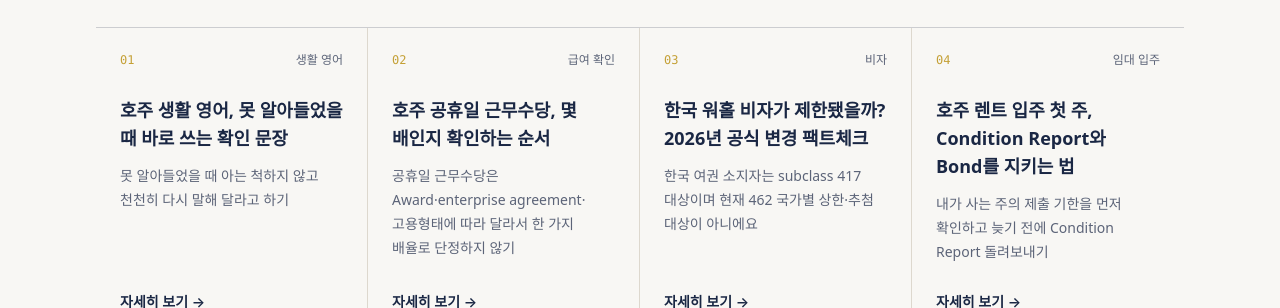
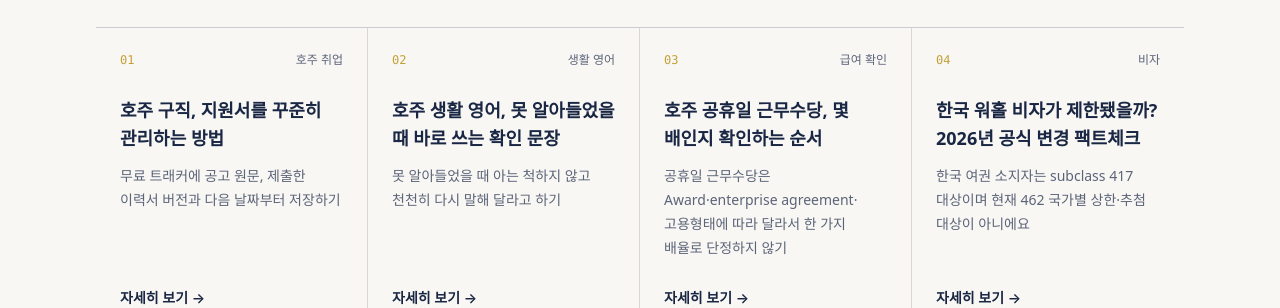
Before and after one commit to jelov219au/aussie-compass, a Next.js app: page /resources in a window 1280 px wide. Shown: the part 644-952 px from the top of the page. Built offline with nearby package versions, Linux system fonts and the light colour scheme; no server answers.

Commit message:
Fix job search article source

```diff
--- a/src/data/articles.ts
+++ b/src/data/articles.ts
@@ -125,18 +125,18 @@ export const articles: Article[] = [
     category: "호주 취업",
     readingTime: "5분",
     publishedAt: "2026-08-13",
-    updatedAt: "2026-08-17",
-    quickSummary: ["지원할 때 공고 원문과 제출한 이력서 버전을 함께 보관하기", "지원 완료와 다음 확인 날짜를 한 세트로 기록하기", "면접 결과와 개선점을 다음 지원서에 바로 반영하기"],
+    updatedAt: "2026-08-23",
+    quickSummary: ["무료 트래커에 공고 원문, 제출한 이력서 버전과 다음 날짜부터 저장하기", "지원 완료와 다음 확인 날짜를 한 세트로 기록하기", "면접 결과와 개선점을 다음 지원서에 바로 반영하기"],
     toolHref: "/job-application-tracker",
     toolLabel: "구직 지원 트래커 사용하기",
     sections: [
-      { heading: "지원 건수보다 다음 행동이 중요해요", paragraphs: ["여러 공고에 지원하다 보면 어느 회사에 어떤 이력서를 보냈는지 쉽게 잊게 돼요. 회사명과 직무뿐 아니라 다음에 해야 할 행동을 함께 기록하면 구직 활동이 막연한 기다림에서 다음에 무엇을 해야 할지 분명해져요."] },
+      { heading: "지원 건수보다 다음 행동이 중요해요", paragraphs: ["여러 공고에 지원하다 보면 어느 회사에 어떤 이력서를 보냈는지 쉽게 잊게 돼요. 회사명과 직무뿐 아니라 다음에 해야 할 행동을 함께 기록하면 구직 활동이 막연한 기다림에서 다음에 무엇을 해야 할지 분명해져요. 바로 정리하고 싶다면 글 아래의 무료 트래커에서 공고와 다음 날짜부터 저장해도 괜찮아요."] },
       { heading: "공고를 발견했을 때 기록할 항목", bullets: ["회사명과 정확한 직무명", "공고 원문 링크와 마감일", "지원에 사용할 이력서 버전", "담당자 이름이나 연락처가 공개된 경우 해당 정보", "공고에서 반복되는 핵심 역량과 표현"] },
       { heading: "지원 후에는 날짜를 정하세요", paragraphs: ["지원 완료만 기록하고 끝내기보다 결과를 확인할 날짜나 후속 연락을 검토할 날짜를 정하세요. 면접이 잡히면 장소, 준비 자료와 질문 목록을 메모해 두는 것이 좋아요."], bullets: ["지원 당일: 공고와 제출 자료 보관", "면접 전: 회사와 직무 조사", "면접 후: 감사 연락과 답변 복기", "결과 수신 후: 다음 지원에 적용할 개선점 기록"] },
       { heading: "개인정보는 필요한 만큼만", paragraphs: ["구직 기록에는 민감한 신분증 번호, 여권 정보, 비자 문서 원본을 저장하지 않는 편이 안전해요. Hoju Compass 트래커는 입력 내용을 서버로 보내지 않고 현재 브라우저에만 저장해요."] },
     ],
     sources: [
-      { label: "Workforce Australia — Register to get started", href: "https://www.workforceaustralia.gov.au/individuals/coaching/how-to/introduction", summary: "구직 프로필, Job alert와 공고 저장 기능을 활용해 지원 과정을 관리하는 공식 고용서비스 안내예요. Hoju Compass에서는 특정 정부 지원 의무와 무관하게 공고·지원일·다음 행동을 개인 기록으로 연결하는 방법을 설명해요." },
+      { label: "Workforce Australia — Show you applied for a job", href: "https://www.workforceaustralia.gov.au/individuals/obligations/learn/meet-your-obligations/show-applied-job", summary: "Workforce Australia 참여자가 구직 활동을 보고할 때 직무명, 고용주와 지원 날짜를 기록하는 방법을 안내해요. Hoju Compass 트래커가 정부 보고를 대신하는 것은 아니며, 여기서는 개인 지원 기록에 필요한 기본 항목만 참고했어요." },
       { label: "Fair Work Ombudsman — Workplace privacy", href: "https://www.fairwork.gov.au/tools-and-resources/best-practice-guides/workplace-privacy", summary: "이력서, 연락처, 추천인과 학력 기록도 개인정보에 해당할 수 있음을 설명해요. 지원 기록을 관리할 때 여권·TFN·은행정보 같은 민감한 자료를 불필요하게 함께 저장하지 말아야 하는 근거가 돼요." },
     ],
   },
```
